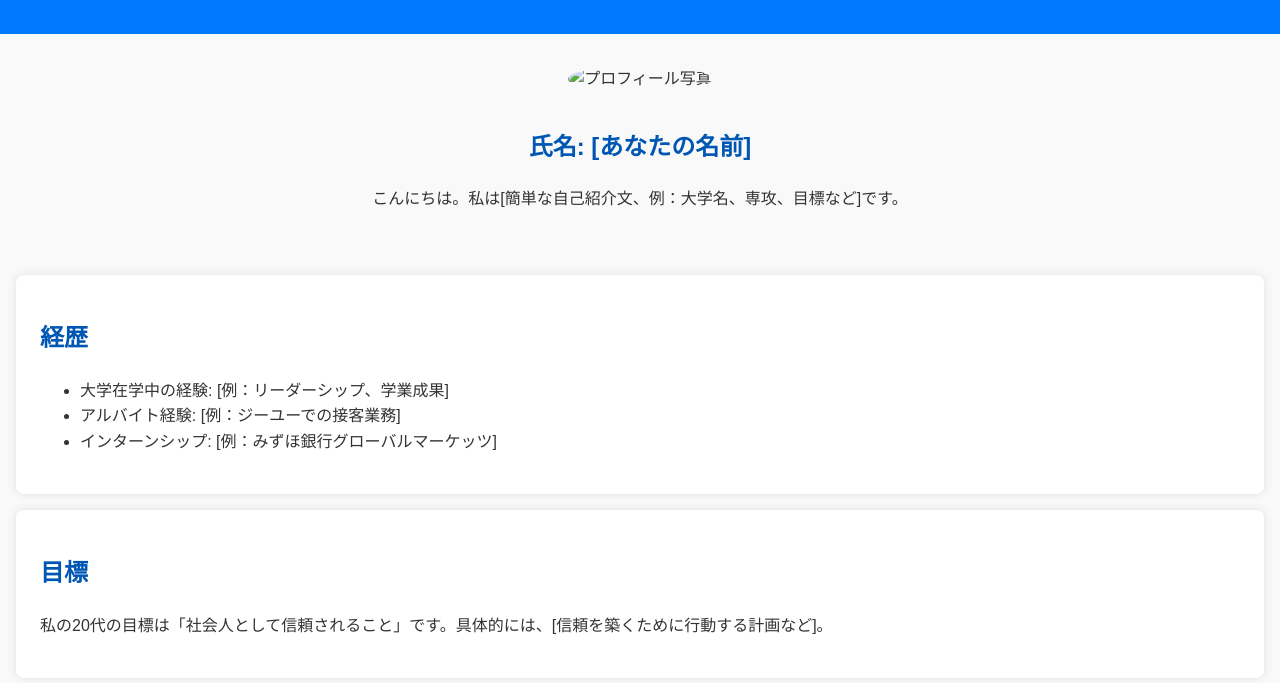
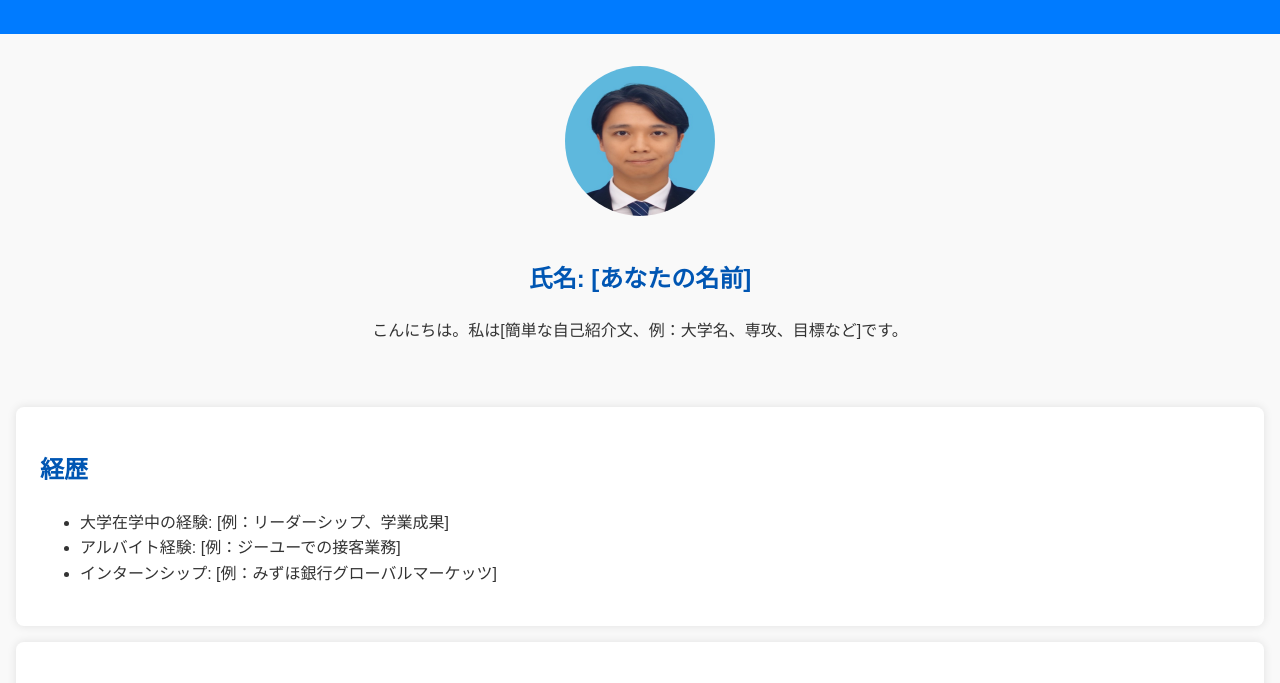
Before and after one commit to yukiyanagikyoto/yukiyanagikyoto.github.io, a plain HTML site: page index.html in a window 1280 px wide. Shown: the part 92-775 px from the top of the page. Drawn offline with Linux system fonts and the light colour scheme.

Commit message:
add image

```diff
--- a/index.html
+++ b/index.html
@@ -13,7 +13,7 @@
 
     <main>
         <section class="introduction">
-            <img src="img/profile.jpg" alt="プロフィール写真" class="profile-photo">
+            <img src="img/yuki.yanagi.JPG" alt="プロフィール写真" class="profile-photo">
             <h2>氏名: [あなたの名前]</h2>
             <p>こんにちは。私は[簡単な自己紹介文、例：大学名、専攻、目標など]です。</p>
         </section>
```
Also changed, not shown: img/yuki.yanagi.JPG (added).
